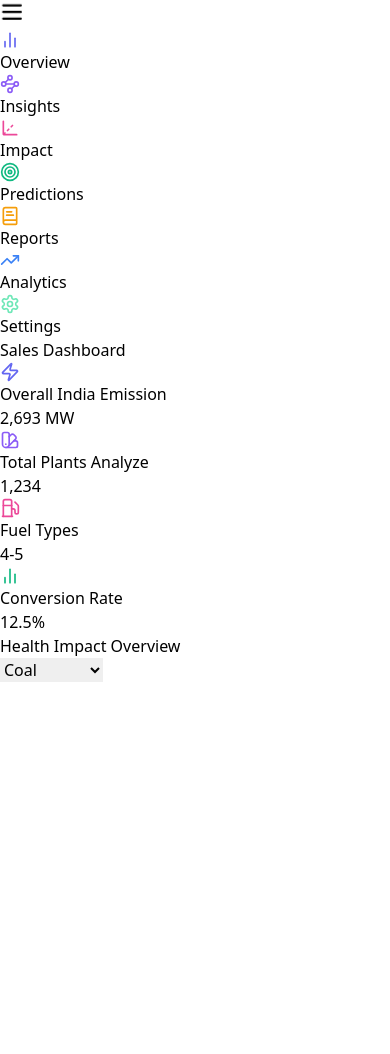
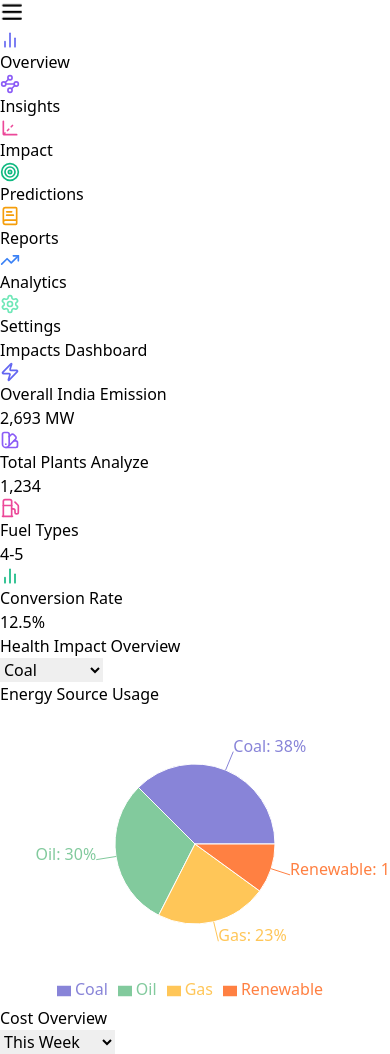
Before and after one commit to PurveshMali/PBL, a React (Vite) app in the folder frontend/: page /impacts in a window 390 px wide. Before the commit the page ends 844 px from the top, so only its background shows below. Built offline with nearby package versions, Linux system fonts and the light colour scheme.

Commit message:
Impacts Page done

```diff
--- a/frontend/src/App.jsx
+++ b/frontend/src/App.jsx
@@ -1,7 +1,7 @@
 import React from 'react'
 import { Routes, Route } from 'react-router-dom'
 import OverviewPage from './pages/OverviewPage'
-import SideBar from './components/SideBar'
+import SideBar from './components/common/Sidebar'
 import PowerPlantInsights from './pages/PowerPlantInsights'
 import ImpactPage from './pages/ImpactPage'
 
--- a/frontend/src/components/Sidebar.jsx
+++ b/frontend/src/components/common/Sidebar.jsx
@@ -2,14 +2,10 @@ import {
   Axis3d,
   BarChart2,
   BookText,
-  DollarSign,
   Menu,
   Settings,
-  ShoppingBag,
-  ShoppingCart,
   Target,
   TrendingUp,
-  Users,
   Waypoints,
 } from "lucide-react";
 import React, { useState } from "react";
@@ -21,7 +17,7 @@ const SIDEBAR_ITEMS = [
   { name: "Insights", icon: Waypoints, color: "#8b5cf6", href: "/insights" },
   { name: "Impact", icon: Axis3d, color: "#ec4899", href: "/impacts" },
   { name: "Predictions", icon: Target, color: "#10b981", href: "/predictions" },
-  { name: "Reports", icon: BookText , color: "#f59e0b", href: "/reports" },
+  { name: "Reports", icon: BookText, color: "#f59e0b", href: "/reports" },
   { name: "Analytics", icon: TrendingUp, color: "#3B82F6", href: "/analytics" },
   { name: "Settings", icon: Settings, color: "#6EE7B7", href: "/settings" },
 ];
@@ -35,7 +31,7 @@ const SideBar = () => {
       }
       animate={{ width: isSidebarOpen ? 256 : 80 }}
     >
-      <div className="h-full bg-gray-800 bg-opacity-50 backdrop-blur-md p-4 flex flex-col border-gray-700">
+      <div className='h-full bg-gray-800 bg-opacity-50 backdrop-blur-md p-4 flex flex-col border-r border-gray-700'>
         <motion.button
           whileHover={{ scale: 1.1 }}
           whileTap={{ scale: 0.9 }}
@@ -50,7 +46,10 @@ const SideBar = () => {
           {SIDEBAR_ITEMS.map((item, index) => (
             <Link key={item.href} to={item.href}>
               <motion.div className="flex items-center p-4 text-sm font-medium rounded-lg hover:bg-gray-700 transition-colors mb-2">
-                <item.icon size={20} style={{ color: item.color, minWidth: "20px" }}/>
+                <item.icon
+                  size={20}
+                  style={{ color: item.color, minWidth: "20px" }}
+                />
                 <AnimatePresence>
                   {isSidebarOpen && (
                     <motion.span
@@ -58,13 +57,12 @@ const SideBar = () => {
                       initial={{ opacity: 0, x: 0 }}
                       animate={{ opacity: 1, x: "auto" }}
                       exit={{ opacity: 0, width: 0 }}
-                    transition={{ duration: 0.2 , delay: 0.3 }}
+                      transition={{ duration: 0.2, delay: 0.3 }}
                     >
                       {item.name}
                     </motion.span>
                   )}
                 </AnimatePresence>
-
               </motion.div>
             </Link>
           ))}
--- /dev/null
+++ b/frontend/src/components/impacts/CostOfFuelDamage.jsx
@@ -0,0 +1,59 @@
+import { motion } from "framer-motion";
+import { AreaChart, Area, XAxis, YAxis, CartesianGrid, Tooltip, ResponsiveContainer, Legend } from "recharts";
+import { useState } from "react";
+
+const environmentalDamageData = [
+	{ name: "Coal", INR: 5000 , abc: 900  },       // Cost in $ or any unit for coal-related damage
+	{ name: "Oil", INR: 4000 },        // Cost for oil-related damage
+	{ name: "Gas", INR: 2500 },        // Cost for gas-related damage
+	{ name: "Renewable", INR: 800 },   // Cost for renewable energy-related damage
+];
+
+
+const CostOfFuelDamage = () => {
+	const [selectedTimeRange, setSelectedTimeRange] = useState("This name");
+
+	return (
+		<motion.div
+			className='bg-gray-800 bg-opacity-50 backdrop-blur-md shadow-lg rounded-xl p-6 border border-gray-700 mb-8'
+			initial={{ opacity: 0, y: 20 }}
+			animate={{ opacity: 1, y: 0 }}
+			transition={{ delay: 0.2 }}
+		>
+			<div className='flex items-center justify-between mb-6'>
+				<h2 className='text-xl font-semibold text-gray-100'>Cost Overview</h2>
+
+				<select
+					className='bg-gray-700 text-white rounded-md px-3 py-1 focus:outline-none focus:ring-2
+          focus:ring-blue-500
+          '
+					INR={selectedTimeRange}
+					onChange={(e) => setSelectedTimeRange(e.target.INR)}
+				>
+					<option>This Week</option>
+					<option>This name</option>
+					<option>This Quarter</option>
+					<option>This Year</option>
+				</select>
+			</div>
+
+			<div className='w-full h-80'>
+				<ResponsiveContainer>
+					<AreaChart data={environmentalDamageData}>
+						<CartesianGrid strokeDasharray='3 3' stroke='#374151' />
+						<XAxis dataKey='name' stroke='#9CA3AF' />
+						<YAxis stroke='#9CA3AF' />
+						<Tooltip
+							contentStyle={{ backgroundColor: "rgba(31, 41, 55, 0.8)", borderColor: "#4B5563" }}
+							itemStyle={{ color: "#E5E7EB" }}
+						/>
+						<Area type='monotone' dataKey='INR' stroke='#8B5CF6' fill='#8B5CF6' fillOpacity={0.3} />
+                        <Legend />
+					</AreaChart>
+
+				</ResponsiveContainer>
+			</div>
+		</motion.div>
+	);
+};
+export default CostOfFuelDamage;
--- /dev/null
+++ b/frontend/src/components/impacts/EnergySourceUsageChart.jsx
@@ -0,0 +1,54 @@
+import { motion } from "framer-motion";
+import { PieChart, Pie, Cell, Tooltip, Legend, ResponsiveContainer } from "recharts";
+
+const energySourceData = [
+	{ name: "Coal", value: 1500 },
+	{ name: "Oil", value: 1200 },
+	{ name: "Gas", value: 900 },
+	{ name: "Renewable", value: 400 },
+];
+
+const COLORS = ["#8884d8", "#82ca9d", "#ffc658", "#ff8042"];
+
+const EnergySourceUsageChart = () => {
+	return (
+		<motion.div
+			className='bg-gray-800 bg-opacity-50 backdrop-blur-md shadow-lg rounded-xl p-6  border border-gray-700'
+			initial={{ opacity: 0, y: 20 }}
+			animate={{ opacity: 1, y: 0 }}
+			transition={{ delay: 0.3 }}
+		>
+			<h2 className='text-xl font-semibold text-gray-100 mb-4'>Energy Source Usage</h2>
+
+			<div style={{ width: "100%", height: 300 }}>
+				<ResponsiveContainer>
+					<PieChart>
+						<Pie
+							data={energySourceData}
+							cx='50%'
+							cy='50%'
+							outerRadius={80}
+							fill='#8884d8'
+							dataKey='value'
+							label={({ name, percent }) => `${name}: ${(percent * 100).toFixed(0)}%`}
+						>
+							{energySourceData.map((entry, index) => (
+								<Cell key={`cell-${index}`} fill={COLORS[index % COLORS.length]} />
+							))}
+						</Pie>
+						<Tooltip
+							contentStyle={{
+								backgroundColor: "rgba(31, 41, 55, 0.8)",
+								borderColor: "#4B5563",
+							}}
+							itemStyle={{ color: "#E5E7EB" }}
+						/>
+						<Legend />
+					</PieChart>
+				</ResponsiveContainer>
+			</div>
+		</motion.div>
+	);
+};
+
+export default EnergySourceUsageChart;
--- a/frontend/src/components/insights/ProductsTable.jsx
+++ b/frontend/src/components/insights/StateTable.jsx
@@ -1,5 +1,5 @@
 import { motion } from "framer-motion";
-import { Edit, Search, Trash2 } from "lucide-react";
+import { Search } from "lucide-react";
 import { useState } from "react";
 import { ResponsiveContainer } from "recharts";
 
@@ -19,7 +19,7 @@ const STATE_DATA = [
 ];
 
 
-const ProductsTable = () => {
+const StateTable = () => {
 	const [searchTerm, setSearchTerm] = useState("");
 	const [filteredProducts, setFilteredProducts] = useState(STATE_DATA);
 
@@ -41,7 +41,7 @@ const ProductsTable = () => {
 			transition={{ delay: 0.2 }}
 		>
 			<div className='flex justify-between items-center mb-6'>
-				<h2 className='text-xl font-semibold text-gray-100'>Product List</h2>
+				<h2 className='text-xl font-semibold text-gray-100'>Power Plants List</h2>
 
 					<div className='relative'>
 					<input
@@ -111,4 +111,4 @@ const ProductsTable = () => {
 		</motion.div>
 	);
 };
-export default ProductsTable;
+export default StateTable;
--- a/frontend/src/pages/ImpactPage.jsx
+++ b/frontend/src/pages/ImpactPage.jsx
@@ -4,18 +4,14 @@ import Header from "../components/common/Header";
 import StatCard from "../components/common/StatCard";
 import { BarChart2, Fuel, SwatchBook, Zap } from "lucide-react";
 import ImpactOverview from "../components/impacts/ImpactOverview";
+import EnergySourceUsageChart from "../components/impacts/EnergySourceUsageChart";
+import CostOfFuelDamage from "../components/impacts/CostOfFuelDamage";
 
-const salesStats = {
-  totalRevenue: "$1,234,567",
-  averageOrderValue: "$78.90",
-  conversionRate: "3.45%",
-  salesGrowth: "12.3%",
-};
 
-const SalesPage = () => {
+const ImpactPage = () => {
   return (
     <div className="flex-1 overflow-auto relative z-10">
-      <Header title="Sales Dashboard" />
+      <Header title="Impacts Dashboard" />
 
       <main className="max-w-7xl mx-auto py-6 px-4 lg:px-8">
         {/* SALES STATS */}
@@ -48,12 +44,12 @@ const SalesPage = () => {
 
         <ImpactOverview />
 
-        {/* <div className='grid grid-cols-1 lg:grid-cols-2 gap-8 mb-8'>
-					<SalesByCategoryChart />
-					<DailySalesTrend />
-				</div> */}
+        <div className="grid grid-cols-1 lg:grid-cols-2 gap-8 mb-8">
+          <EnergySourceUsageChart />
+          <CostOfFuelDamage />
+        </div>
       </main>
     </div>
   );
 };
-export default SalesPage;
+export default ImpactPage;
--- a/frontend/src/pages/OverviewPage.jsx
+++ b/frontend/src/pages/OverviewPage.jsx
@@ -5,13 +5,13 @@ import StatCard from "../components/common/StatCard";
 import { motion } from "framer-motion";
 import EmissionOverviewChart from "../components/overview/EmissionOverviewChart";
 import CategoryDistributionChart from "../components/overview/CategoryDistributionChart";
-import SalesChannelChart from "../components/overview/SalesChannelChart";
+import SalesChannelChart from "../components/overview/StateEmission";
 
 const OverviewPage = () => {
   return (
     <div className="flex-1 overflow-auto relative z-10">
 
-      <Header title="Overview" />
+      <Header title="Overview Dashboard" />
 
       <main className="max-w-7xl mx-auto py-6 px-4 lg:px-8">
 
--- a/frontend/src/pages/PowerPlantInsights.jsx
+++ b/frontend/src/pages/PowerPlantInsights.jsx
@@ -4,7 +4,7 @@ import Header from "../components/common/Header";
 import StatCard from "../components/common/StatCard";
 
 import { AlertTriangle, BarChart2, DollarSign, Fuel, Package, SwatchBook, TrendingUp, Zap } from "lucide-react";
-import ProductsTable from "../components/insights/ProductsTable";
+import ProductsTable from "../components/insights/StateTable";
 import CategoryDistributionChart from "../components/overview/CategoryDistributionChart";
 import TrendChart from "../components/insights/TrendChart";
 import BandedChart from "../components/insights/BandedChart";
@@ -12,7 +12,7 @@ import BandedChart from "../components/insights/BandedChart";
 const PowerPlantInsights = () => {
 	return (
 		<div className='flex-1 overflow-auto relative z-10'>
-			<Header title='insights' />
+			<Header title='Insights Dashboard' />
 
 			<main className='max-w-7xl mx-auto py-6 px-4 lg:px-8'>
 				{/* STATS */}
```
Also changed, not shown: frontend/src/components/overview/StateEmission.jsx (renamed from frontend/src/components/overview/SalesChannelChart.jsx). Lines whose indentation alone changed are shown as unchanged.
